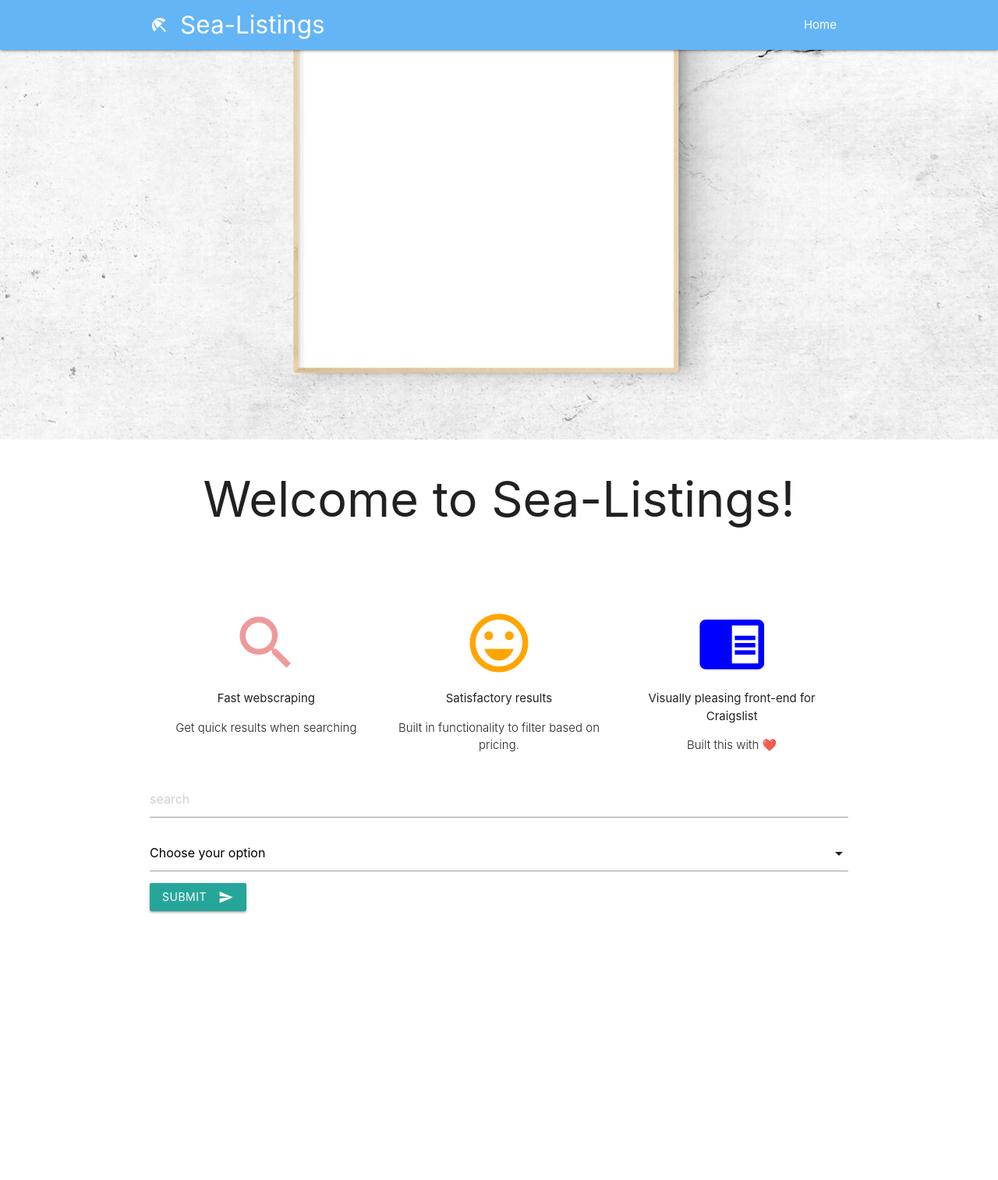
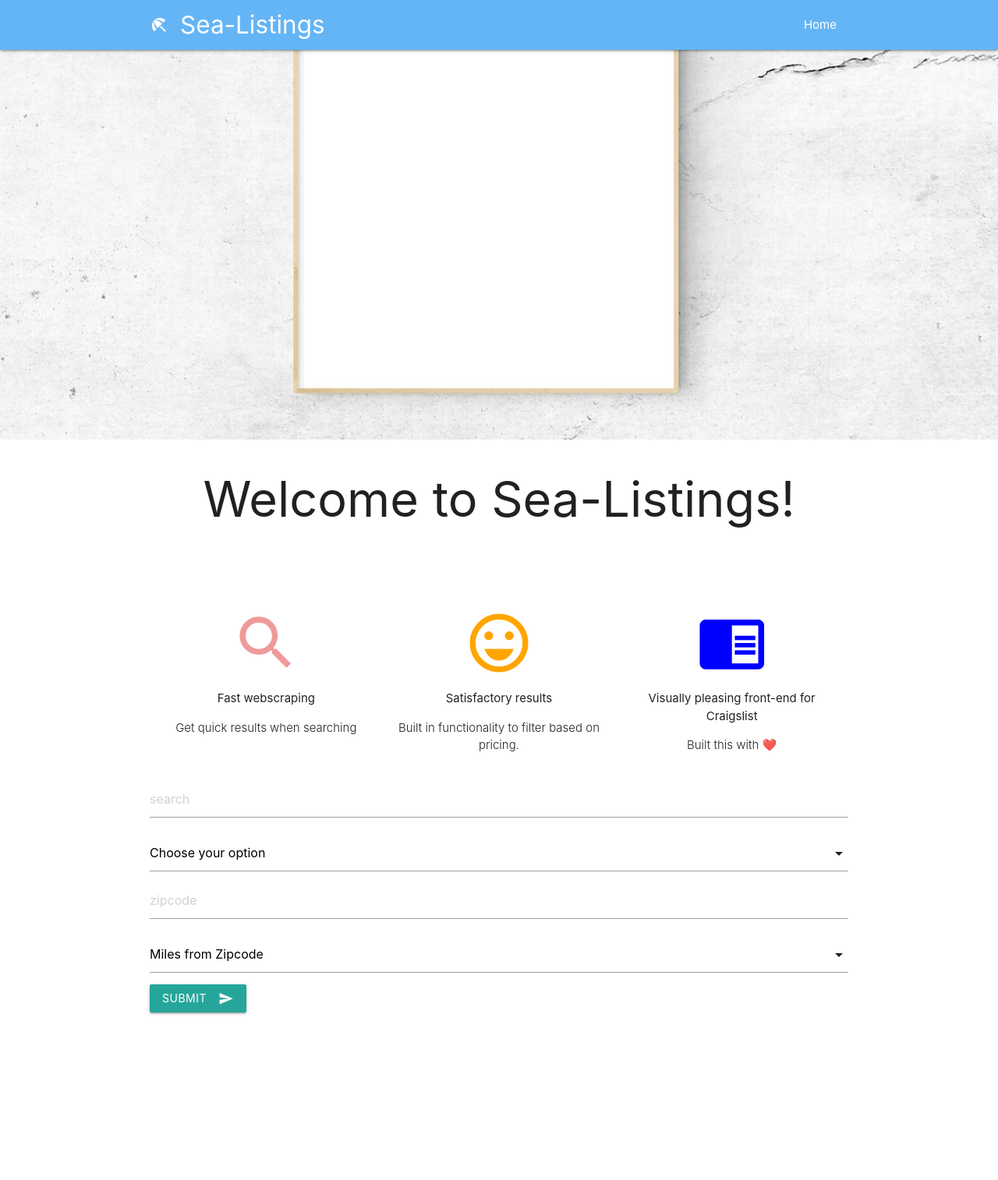
Before and after one commit to njch5/Sea-Listings, a Django app: page / in a window 1280 px wide. Shown: the whole page at 78% size. Before the commit the page ends 1172 px from the top, so only its background shows below. Run offline with Django 3.2, Linux system fonts and the light colour scheme; some libraries are stand-ins or nearby versions.

Commit message:
Added filter for location

```diff
--- a/my_app/views.py
+++ b/my_app/views.py
@@ -18,9 +18,16 @@
   # Pull date from the search bar
   # Python dictionary 'get'
   search = request.POST.get('search')
+  zip = request.POST.get('zip')
+  miles = request.POST.get('miles-select')
+
   # Creates Search object and adds to database
   models.Search.objects.create(search=search)
   final_url = BASE_URL.format(quote_plus(search))
+  if zip and miles:
+    final_url = final_url + '&search_distance=' + miles + '&postal=' + zip
+
+  print(final_url)
   response = requests.get(final_url)
   data = response.text
   soup = BeautifulSoup(data, features='html.parser')
@@ -45,7 +52,7 @@
     if post.find(class_='result-image').get('data-ids'):
       post_image_id = post.find(class_='result-image').get('data-ids').split(',')[0].split(':')[1]
       post_image_url = BASE_IMAGE_URL.format(post_image_id)
-      print(post_image_url)
+      # print(post_image_url)
     else:
       post_image_url = 'https://craigslist.org/images/peace.jpg'
 
--- a/templates/base.html
+++ b/templates/base.html
@@ -72,6 +72,18 @@
         </select>
         <!-- <label>Materialize Select</label> -->
       </div>
+
+      <input type="text" name="zip" placeholder="zipcode">
+
+      <div class="input-field col s4">
+        <select name="miles-select">
+          <option value="" disabled selected>Miles from Zipcode</option>
+          <option value="5">5</option>
+          <option value="10">10</option>
+          <option value="15">15</option>
+        </select>
+      </div>
+
       <button class="btn waves-effect waves-light" type="submit" name="action">Submit
         <i class="material-icons right">send</i>
       </button>
```
Also changed, not shown: README.md, 1 other file.
